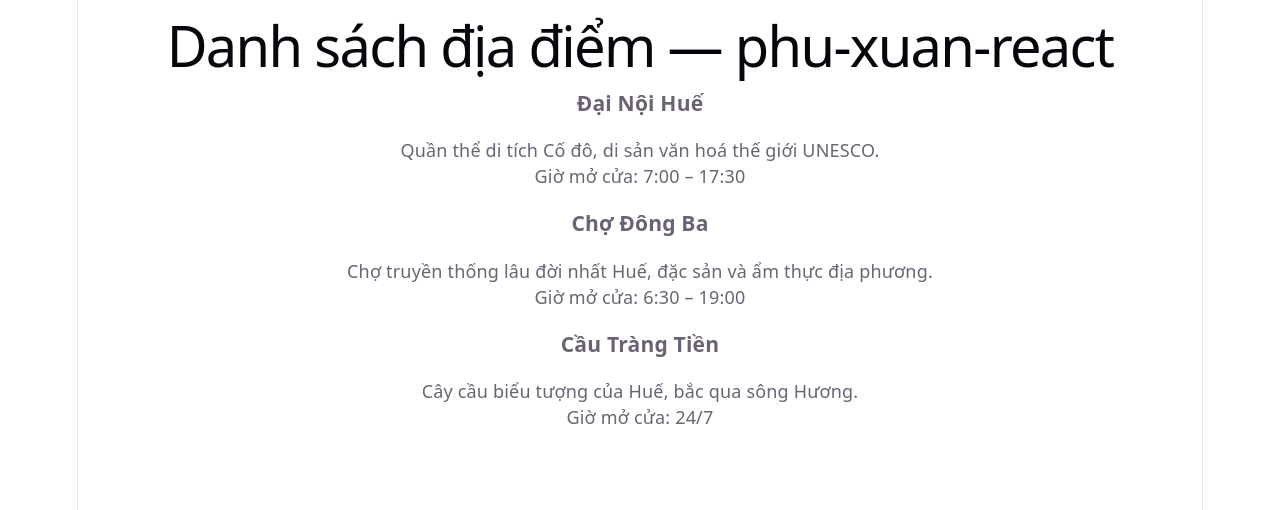
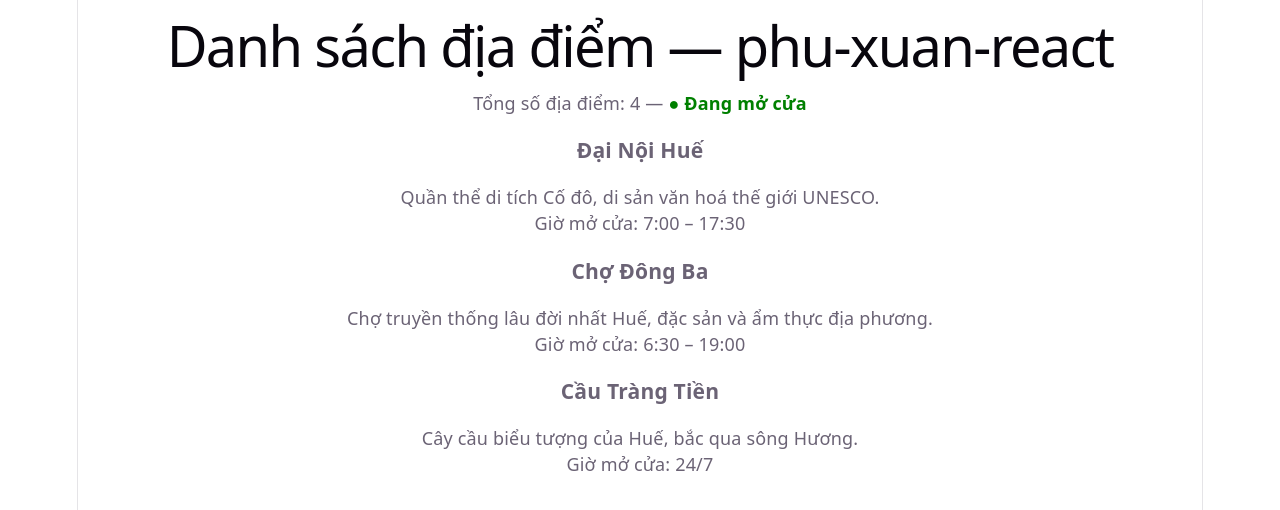
Before and after one commit to TranCongQuy/phu_xuan_react, a React (Vite) app: page / in a window 1280 px wide. Shown: the top 510 px of the page. Built offline with nearby package versions, Linux system fonts and the light colour scheme.

Commit message:
feat: hoàn thành Lab 5 Buổi 4 — phối hợp default + named export

```diff
--- a/src/App.tsx
+++ b/src/App.tsx
@@ -1,11 +1,25 @@
 import DiaDiem1 from './components/DiaDiem1'
 import DiaDiem2 from './components/DiaDiem2'
 import DiaDiem3 from './components/DiaDiem3'
+import { NhanTrangThai, demTongSoDiaDiem } from './components/TienIch'
 
 function App() {
+  const danhSachTen = [
+    'Đại Nội Huế',
+    'Chợ Đông Ba',
+    'Cầu Tràng Tiền',
+    'Sông Hương',
+  ]
+  const gioHienTaiLa8Gio = true // giả lập giờ hiện tại
+
   return (
     <div className="trang-chu">
       <h1>Danh sách địa điểm — phu-xuan-react</h1>
+      <p>
+        Tổng số địa điểm: {demTongSoDiaDiem(danhSachTen)} —{' '}
+        <NhanTrangThai dangMoCua={gioHienTaiLa8Gio} />
+      </p>
+
       <DiaDiem1 />
       <DiaDiem2 />
       <DiaDiem3 />
--- /dev/null
+++ b/src/components/TienIch.tsx
@@ -0,0 +1,18 @@
+// Named export #1: component hiển thị nhãn trạng thái
+export function NhanTrangThai({ dangMoCua }: { dangMoCua: boolean }) {
+  return (
+    <span
+      style={{
+        color: dangMoCua ? 'green' : 'crimson',
+        fontWeight: 'bold',
+      }}
+    >
+      {dangMoCua ? '● Đang mở cửa' : '● Đã đóng cửa'}
+    </span>
+  )
+}
+
+// Named export #2: hàm JavaScript thuần — không phải component
+export function demTongSoDiaDiem(danhSach: string[]): number {
+  return danhSach.length
+}
```
